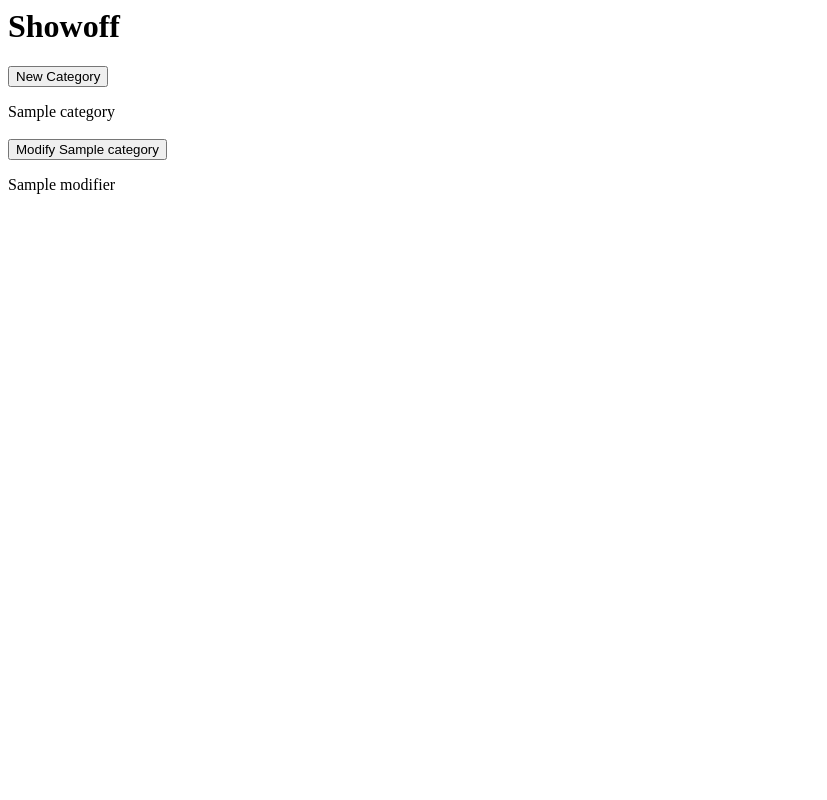
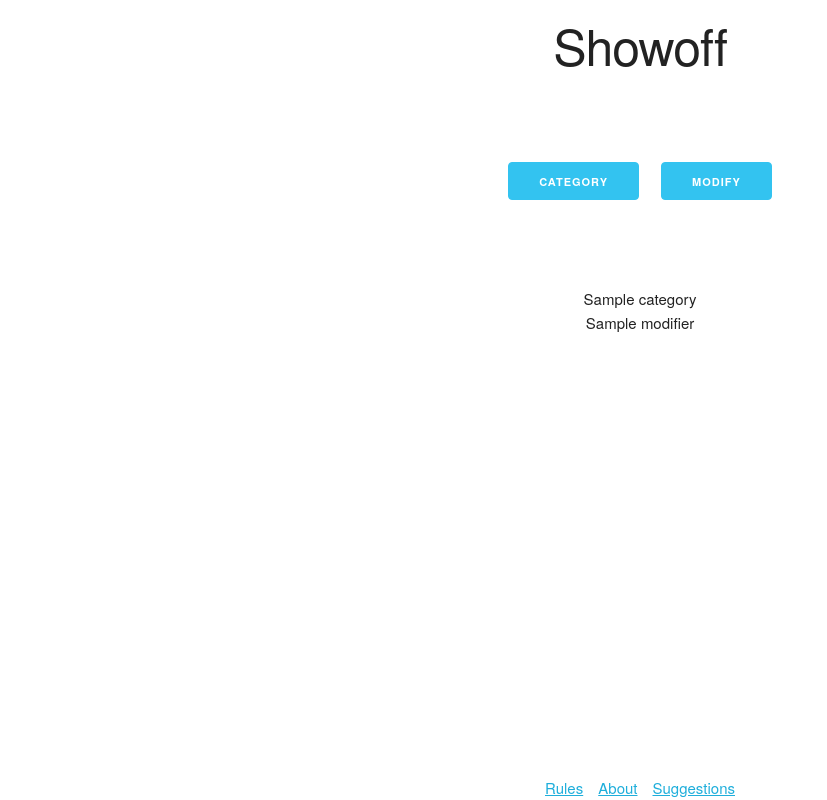
Before and after one commit to MatthewBeaudouinLafon/CardistryShowoff, a Flask app: template templates/showoff.html in a window 1280 px wide. Shown: the whole page, without its empty margins (0-827 px from the left). Run offline with Flask 2, Linux system fonts and the light colour scheme; the template is opened without the code that fills it: most values are stand-ins (such as "Sample title", 1, 10 or a date in 2020).

Commit message:
Fixed modify button, added styling

```diff
--- a/server.py
+++ b/server.py
@@ -11,10 +11,14 @@ from categories import categories, modifiers
 
 from flask import Flask, render_template, request, g
 app = Flask(__name__)
+app.config['SEND_FILE_MAX_AGE_DEFAULT'] = 0 # Fuck what you heard
+
+# TODO: Taunting Modify button
 
 # TODO: Make using g work
 # with app.app_context():
 # 	setattr(g, 'current_category', '') #TODO: Consider not doing global?
+
 
 @app.route('/', methods=['GET', 'POST'])
 def main():
@@ -29,8 +33,7 @@ def main():
 			modifier = ''
 		elif request.form.get('new_modifier', None):
 			# category = getattr(g, "current_category", None)
-			category = request.form.get('new_modifier', None)
-			category = category[7:] # I ... I'm sorry
+			category = request.form.get('current_category', None)
 			modifier = sample(modifiers - categories[category], 1)[0] if category != None else ''
 
 
--- /dev/null
+++ b/static/Skeleton-2.0.4/css/skeleton.css
@@ -0,0 +1,418 @@
+/*
+* Skeleton V2.0.4
+* Copyright 2014, Dave Gamache
+* www.getskeleton.com
+* Free to use under the MIT license.
+* http://www.opensource.org/licenses/mit-license.php
+* 12/29/2014
+*/
+
+
+/* Table of contents
+––––––––––––––––––––––––––––––––––––––––––––––––––
+- Grid
+- Base Styles
+- Typography
+- Links
+- Buttons
+- Forms
+- Lists
+- Code
+- Tables
+- Spacing
+- Utilities
+- Clearing
+- Media Queries
+*/
+
+
+/* Grid
+–––––––––––––––––––––––––––––––––––––––––––––––––– */
+.container {
+  position: relative;
+  width: 100%;
+  max-width: 960px;
+  margin: 0 auto;
+  padding: 0 20px;
+  box-sizing: border-box; }
+.column,
+.columns {
+  width: 100%;
+  float: left;
+  box-sizing: border-box; }
+
+/* For devices larger than 400px */
+@media (min-width: 400px) {
+  .container {
+    width: 85%;
+    padding: 0; }
+}
+
+/* For devices larger than 550px */
+@media (min-width: 550px) {
+  .container {
+    width: 80%; }
+  .column,
+  .columns {
+    margin-left: 4%; }
+  .column:first-child,
+  .columns:first-child {
+    margin-left: 0; }
+
+  .one.column,
+  .one.columns                    { width: 4.66666666667%; }
+  .two.columns                    { width: 13.3333333333%; }
+  .three.columns                  { width: 22%;            }
+  .four.columns                   { width: 30.6666666667%; }
+  .five.columns                   { width: 39.3333333333%; }
+  .six.columns                    { width: 48%;            }
+  .seven.columns                  { width: 56.6666666667%; }
+  .eight.columns                  { width: 65.3333333333%; }
+  .nine.columns                   { width: 74.0%;          }
+  .ten.columns                    { width: 82.6666666667%; }
+  .eleven.columns                 { width: 91.3333333333%; }
+  .twelve.columns                 { width: 100%; margin-left: 0; }
+
+  .one-third.column               { width: 30.6666666667%; }
+  .two-thirds.column              { width: 65.3333333333%; }
+
+  .one-half.column                { width: 48%; }
+
+  /* Offsets */
+  .offset-by-one.column,
+  .offset-by-one.columns          { margin-left: 8.66666666667%; }
+  .offset-by-two.column,
+  .offset-by-two.columns          { margin-left: 17.3333333333%; }
+  .offset-by-three.column,
+  .offset-by-three.columns        { margin-left: 26%;            }
+  .offset-by-four.column,
+  .offset-by-four.columns         { margin-left: 34.6666666667%; }
+  .offset-by-five.column,
+  .offset-by-five.columns         { margin-left: 43.3333333333%; }
+  .offset-by-six.column,
+  .offset-by-six.columns          { margin-left: 52%;            }
+  .offset-by-seven.column,
+  .offset-by-seven.columns        { margin-left: 60.6666666667%; }
+  .offset-by-eight.column,
+  .offset-by-eight.columns        { margin-left: 69.3333333333%; }
+  .offset-by-nine.column,
+  .offset-by-nine.columns         { margin-left: 78.0%;          }
+  .offset-by-ten.column,
+  .offset-by-ten.columns          { margin-left: 86.6666666667%; }
+  .offset-by-eleven.column,
+  .offset-by-eleven.columns       { margin-left: 95.3333333333%; }
+
+  .offset-by-one-third.column,
+  .offset-by-one-third.columns    { margin-left: 34.6666666667%; }
+  .offset-by-two-thirds.column,
+  .offset-by-two-thirds.columns   { margin-left: 69.3333333333%; }
+
+  .offset-by-one-half.column,
+  .offset-by-one-half.columns     { margin-left: 52%; }
+
+}
+
+
+/* Base Styles
+–––––––––––––––––––––––––––––––––––––––––––––––––– */
+/* NOTE
+html is set to 62.5% so that all the REM measurements throughout Skeleton
+are based on 10px sizing. So basically 1.5rem = 15px :) */
+html {
+  font-size: 62.5%; }
+body {
+  font-size: 1.5em; /* currently ems cause chrome bug misinterpreting rems on body element */
+  line-height: 1.6;
+  font-weight: 400;
+  font-family: "Raleway", "HelveticaNeue", "Helvetica Neue", Helvetica, Arial, sans-serif;
+  color: #222; }
+
+
+/* Typography
+–––––––––––––––––––––––––––––––––––––––––––––––––– */
+h1, h2, h3, h4, h5, h6 {
+  margin-top: 0;
+  margin-bottom: 2rem;
+  font-weight: 300; }
+h1 { font-size: 4.0rem; line-height: 1.2;  letter-spacing: -.1rem;}
+h2 { font-size: 3.6rem; line-height: 1.25; letter-spacing: -.1rem; }
+h3 { font-size: 3.0rem; line-height: 1.3;  letter-spacing: -.1rem; }
+h4 { font-size: 2.4rem; line-height: 1.35; letter-spacing: -.08rem; }
+h5 { font-size: 1.8rem; line-height: 1.5;  letter-spacing: -.05rem; }
+h6 { font-size: 1.5rem; line-height: 1.6;  letter-spacing: 0; }
+
+/* Larger than phablet */
+@media (min-width: 550px) {
+  h1 { font-size: 5.0rem; }
+  h2 { font-size: 4.2rem; }
+  h3 { font-size: 3.6rem; }
+  h4 { font-size: 3.0rem; }
+  h5 { font-size: 2.4rem; }
+  h6 { font-size: 1.5rem; }
+}
+
+p {
+  margin-top: 0; }
+
+
+/* Links
+–––––––––––––––––––––––––––––––––––––––––––––––––– */
+a {
+  color: #1EAEDB; }
+a:hover {
+  color: #0FA0CE; }
+
+
+/* Buttons
+–––––––––––––––––––––––––––––––––––––––––––––––––– */
+.button,
+button,
+input[type="submit"],
+input[type="reset"],
+input[type="button"] {
+  display: inline-block;
+  height: 38px;
+  padding: 0 30px;
+  color: #555;
+  text-align: center;
+  font-size: 11px;
+  font-weight: 600;
+  line-height: 38px;
+  letter-spacing: .1rem;
+  text-transform: uppercase;
+  text-decoration: none;
+  white-space: nowrap;
+  background-color: transparent;
+  border-radius: 4px;
+  border: 1px solid #bbb;
+  cursor: pointer;
+  box-sizing: border-box; }
+.button:hover,
+button:hover,
+input[type="submit"]:hover,
+input[type="reset"]:hover,
+input[type="button"]:hover,
+.button:focus,
+button:focus,
+input[type="submit"]:focus,
+input[type="reset"]:focus,
+input[type="button"]:focus {
+  color: #333;
+  border-color: #888;
+  outline: 0; }
+.button.button-primary,
+button.button-primary,
+input[type="submit"].button-primary,
+input[type="reset"].button-primary,
+input[type="button"].button-primary {
+  color: #FFF;
+  background-color: #33C3F0;
+  border-color: #33C3F0; }
+.button.button-primary:hover,
+button.button-primary:hover,
+input[type="submit"].button-primary:hover,
+input[type="reset"].button-primary:hover,
+input[type="button"].button-primary:hover,
+.button.button-primary:focus,
+button.button-primary:focus,
+input[type="submit"].button-primary:focus,
+input[type="reset"].button-primary:focus,
+input[type="button"].button-primary:focus {
+  color: #FFF;
+  background-color: #1EAEDB;
+  border-color: #1EAEDB; }
+
+
+/* Forms
+–––––––––––––––––––––––––––––––––––––––––––––––––– */
+input[type="email"],
+input[type="number"],
+input[type="search"],
+input[type="text"],
+input[type="tel"],
+input[type="url"],
+input[type="password"],
+textarea,
+select {
+  height: 38px;
+  padding: 6px 10px; /* The 6px vertically centers text on FF, ignored by Webkit */
+  background-color: #fff;
+  border: 1px solid #D1D1D1;
+  border-radius: 4px;
+  box-shadow: none;
+  box-sizing: border-box; }
+/* Removes awkward default styles on some inputs for iOS */
+input[type="email"],
+input[type="number"],
+input[type="search"],
+input[type="text"],
+input[type="tel"],
+input[type="url"],
+input[type="password"],
+textarea {
+  -webkit-appearance: none;
+     -moz-appearance: none;
+          appearance: none; }
+textarea {
+  min-height: 65px;
+  padding-top: 6px;
+  padding-bottom: 6px; }
+input[type="email"]:focus,
+input[type="number"]:focus,
+input[type="search"]:focus,
+input[type="text"]:focus,
+input[type="tel"]:focus,
+input[type="url"]:focus,
+input[type="password"]:focus,
+textarea:focus,
+select:focus {
+  border: 1px solid #33C3F0;
+  outline: 0; }
+label,
+legend {
+  display: block;
+  margin-bottom: .5rem;
+  font-weight: 600; }
+fieldset {
+  padding: 0;
+  border-width: 0; }
+input[type="checkbox"],
+input[type="radio"] {
+  display: inline; }
+label > .label-body {
+  display: inline-block;
+  margin-left: .5rem;
+  font-weight: normal; }
+
+
+/* Lists
+–––––––––––––––––––––––––––––––––––––––––––––––––– */
+ul {
+  list-style: circle inside; }
+ol {
+  list-style: decimal inside; }
+ol, ul {
+  padding-left: 0;
+  margin-top: 0; }
+ul ul,
+ul ol,
+ol ol,
+ol ul {
+  margin: 1.5rem 0 1.5rem 3rem;
+  font-size: 90%; }
+li {
+  margin-bottom: 1rem; }
+
+
+/* Code
+–––––––––––––––––––––––––––––––––––––––––––––––––– */
+code {
+  padding: .2rem .5rem;
+  margin: 0 .2rem;
+  font-size: 90%;
+  white-space: nowrap;
+  background: #F1F1F1;
+  border: 1px solid #E1E1E1;
+  border-radius: 4px; }
+pre > code {
+  display: block;
+  padding: 1rem 1.5rem;
+  white-space: pre; }
+
+
+/* Tables
+–––––––––––––––––––––––––––––––––––––––––––––––––– */
+th,
+td {
+  padding: 12px 15px;
+  text-align: left;
+  border-bottom: 1px solid #E1E1E1; }
+th:first-child,
+td:first-child {
+  padding-left: 0; }
+th:last-child,
+td:last-child {
+  padding-right: 0; }
+
+
+/* Spacing
+–––––––––––––––––––––––––––––––––––––––––––––––––– */
+button,
+.button {
+  margin-bottom: 1rem; }
+input,
+textarea,
+select,
+fieldset {
+  margin-bottom: 1.5rem; }
+pre,
+blockquote,
+dl,
+figure,
+table,
+p,
+ul,
+ol,
+form {
+  margin-bottom: 2.5rem; }
+
+
+/* Utilities
+–––––––––––––––––––––––––––––––––––––––––––––––––– */
+.u-full-width {
+  width: 100%;
+  box-sizing: border-box; }
+.u-max-full-width {
+  max-width: 100%;
+  box-sizing: border-box; }
+.u-pull-right {
+  float: right; }
+.u-pull-left {
+  float: left; }
+
+
+/* Misc
+–––––––––––––––––––––––––––––––––––––––––––––––––– */
+hr {
+  margin-top: 3rem;
+  margin-bottom: 3.5rem;
+  border-width: 0;
+  border-top: 1px solid #E1E1E1; }
+
+
+/* Clearing
+–––––––––––––––––––––––––––––––––––––––––––––––––– */
+
+/* Self Clearing Goodness */
+.container:after,
+.row:after,
+.u-cf {
+  content: "";
+  display: table;
+  clear: both; }
+
+
+/* Media Queries
+–––––––––––––––––––––––––––––––––––––––––––––––––– */
+/*
+Note: The best way to structure the use of media queries is to create the queries
+near the relevant code. For example, if you wanted to change the styles for buttons
+on small devices, paste the mobile query code up in the buttons section and style it
+there.
+*/
+
+
+/* Larger than mobile */
+@media (min-width: 400px) {}
+
+/* Larger than phablet (also point when grid becomes active) */
+@media (min-width: 550px) {}
+
+/* Larger than tablet */
+@media (min-width: 750px) {}
+
+/* Larger than desktop */
+@media (min-width: 1000px) {}
+
+/* Larger than Desktop HD */
+@media (min-width: 1200px) {}
--- /dev/null
+++ b/static/custom.css
@@ -0,0 +1,35 @@
+.button-container {
+	display: flex;
+	flex-wrap: wrap;
+	justify-content: center;
+	margin-bottom: 0;
+}
+
+.button-primary {
+	margin: 0 1em;
+}
+
+.title {
+	margin: 0;
+}
+
+.container-main {
+	margin-top: 1em;
+	display: flex;
+	flex-direction: column;
+	justify-content: space-between;
+	min-height: 10em;
+	height: 40vh;
+}
+
+.footer {
+	position: absolute;
+	bottom: 0;
+	width: 100%;
+	display: flex;
+	justify-content: center;
+}
+
+.footer a + a {
+	margin-left: 1em;
+}
--- a/templates/showoff.html
+++ b/templates/showoff.html
@@ -2,10 +2,35 @@
 <head>
 	<meta charset="utf-8">
 	<title>Showoff</title>
+	<link rel="stylesheet" href="{{url_for('static', filename='Skeleton-2.0.4/css/normalize.css')}}">
+	<link rel="stylesheet" href="{{url_for('static', filename='Skeleton-2.0.4/css/skeleton.css')}}">
+    <link rel="stylesheet" href="{{url_for('static', filename='custom.css')}}">
 </head>
 </html>
 
 <body>
+	<div class="container-main">
+		<h1 class="title" style="text-align: center">Showoff</h1>
+
+		<form class="button-container" action="/" method="post">
+				<input class="button-primary" type="submit" name="new_category" value="Category">
+				<input class="button-primary" type="submit" name="new_modifier" value="Modify">
+				<input type="hidden" name="current_category" value="{{category}}">
+		</form>
+		<div style="text-align: center">
+			{{category}}
+			<br>
+			{{modifier}}
+		</div>
+	</div>
+	<div class="footer">
+		<a href="/rules">Rules</a>
+		<a href="/about">About</a>
+		<a href="/suggestions">Suggestions</a>
+	</div>
+</body>
+
+<!-- <body>
 	<h1>Showoff</h1>
 
 	<form action="/" method="post">
@@ -23,4 +48,4 @@
 	<div>
 		{{modifier}}
 	</div>
-</body>
+</body> -->
```
Also changed, not shown: static/Skeleton-2.0.4/index.html (added, +46 -0 lines), static/Skeleton-2.0.4/css/normalize.css (added), static/Skeleton-2.0.4/images/favicon.png (added).
